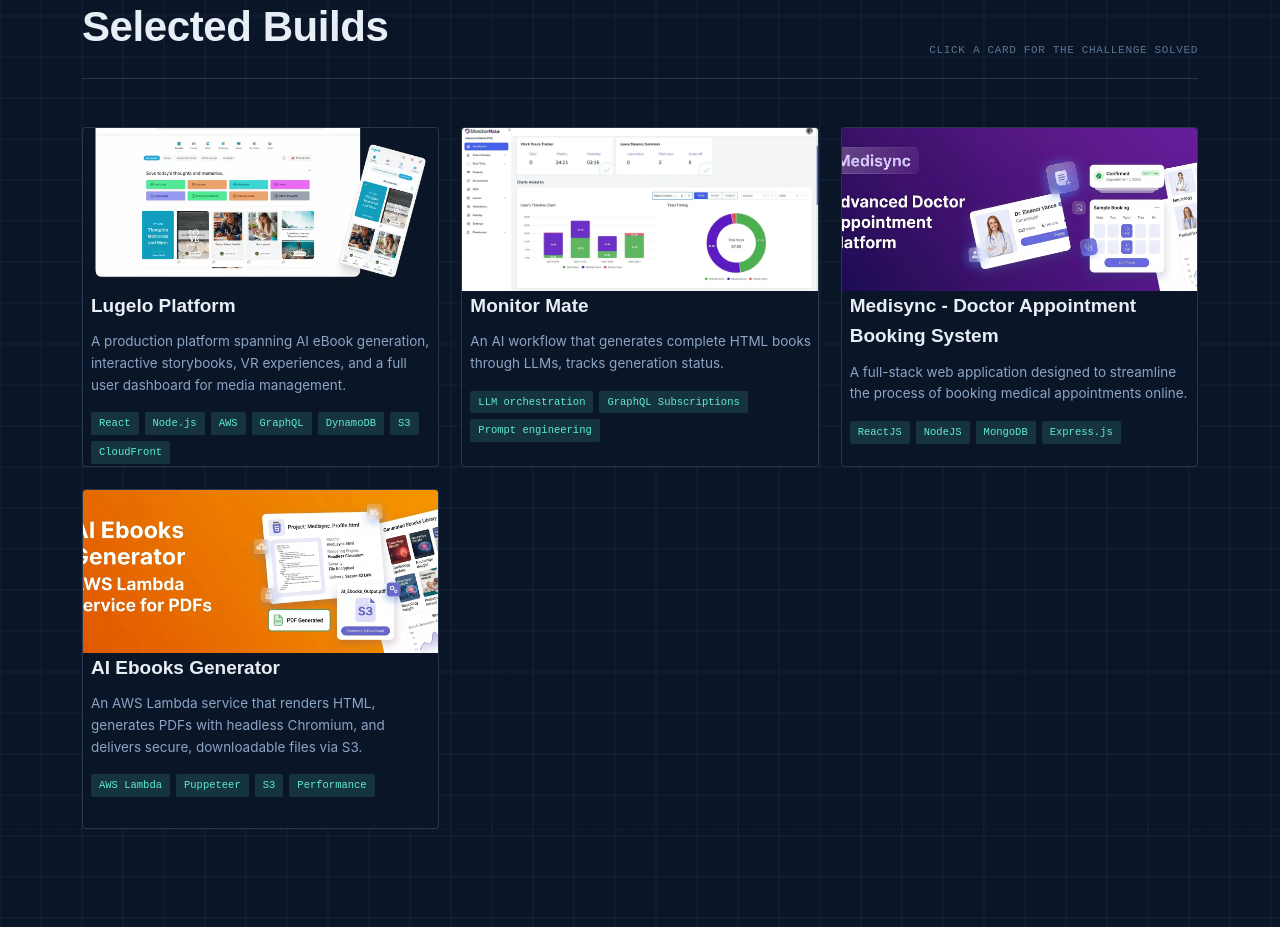
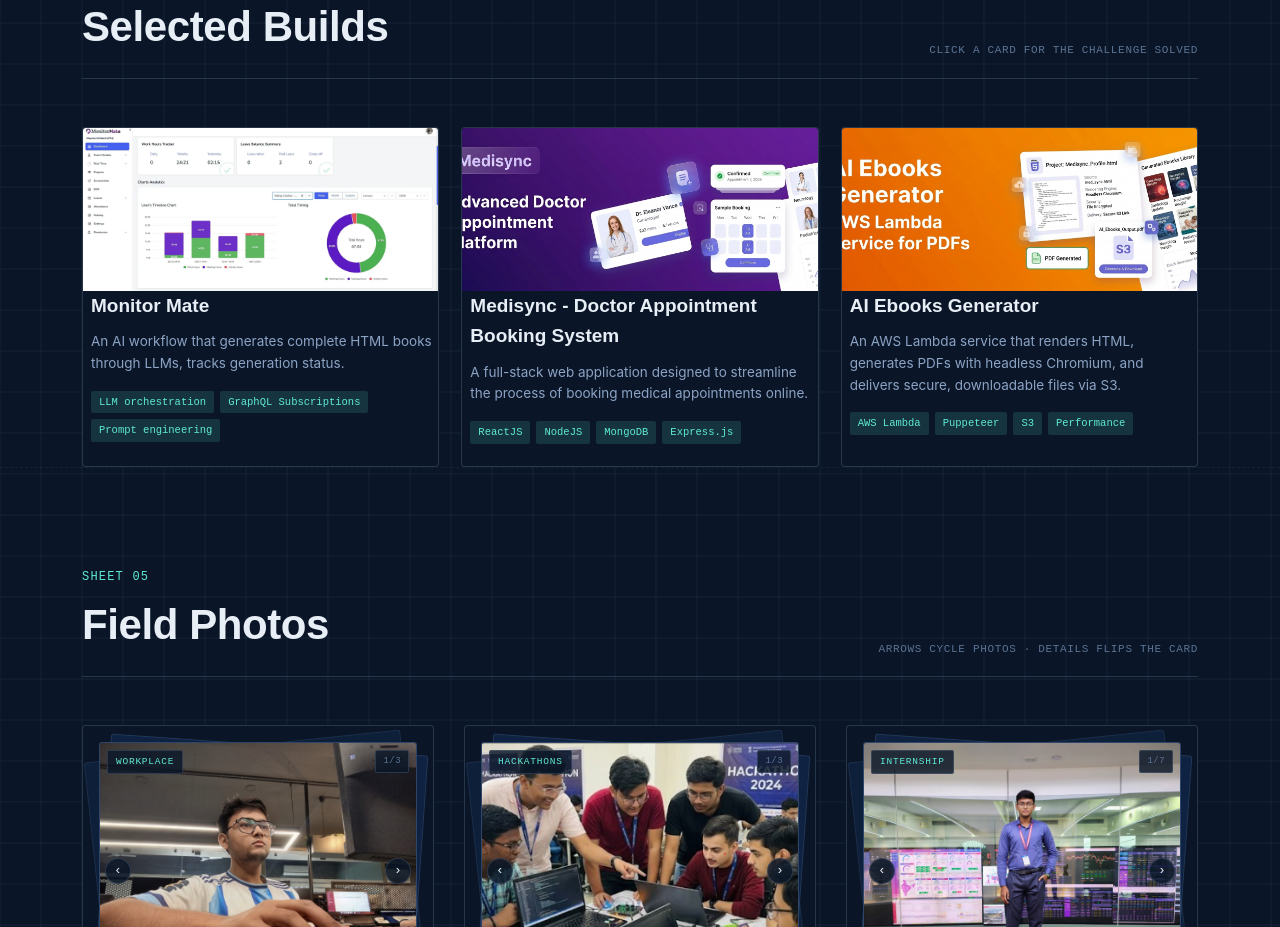
Before and after one commit to rahilsyed/rahil-saiyed, a React (Vite) app: page / in a window 1280 px wide. Shown: the part 2640-3567 px from the top of the page. Built offline with nearby package versions, Linux system fonts and the light colour scheme; no server answers.

Commit message:
removed lglo and added medisync link to project from EN

```diff
--- a/src/utilities/language.ts
+++ b/src/utilities/language.ts
@@ -59,13 +59,13 @@ export const EN = {
     backHint: '← Click to go back',
     confidential: 'Client Confidential',
     entries: [
-      {
-        title: 'Lugelo Platform',
-        desc: 'A production platform spanning AI eBook generation, interactive storybooks, VR experiences, and a full user dashboard for media management.',
-        tags: ['React', 'Node.js', 'AWS', 'GraphQL', 'DynamoDB', 'S3', 'CloudFront'],
-        challenge: 'Synced frontend state across long-running AI generation jobs without polling, using GraphQL subscriptions.',
-        link: 'http://lugelo.com/', image: '/projects_images/lgl-img.png'
-      },
+      // {
+      //   title: 'Lugelo Platform',
+      //   desc: 'A production platform spanning AI eBook generation, interactive storybooks, VR experiences, and a full user dashboard for media management.',
+      //   tags: ['React', 'Node.js', 'AWS', 'GraphQL', 'DynamoDB', 'S3', 'CloudFront'],
+      //   challenge: 'Synced frontend state across long-running AI generation jobs without polling, using GraphQL subscriptions.',
+      //   link: 'http://lugelo.com/', image: '/projects_images/lgl-img.png'
+      // },
       {
         title: 'Monitor Mate',
         desc: 'An AI workflow that generates complete HTML books through LLMs, tracks generation status.',
@@ -77,6 +77,7 @@ export const EN = {
         title: 'Medisync - Doctor Appointment Booking System',
         desc: 'A full-stack web application designed to streamline the process of booking medical appointments online.',
         tags: ['ReactJS', 'NodeJS', 'MongoDB', 'Express.js'],
+        link:'https://medisync-frontend-six.vercel.app/',
         challenge: 'Streamlined appointment booking and scheduling by implementing role-based access, real-time availability, and efficient doctor–patient management in a responsive full-stack platform.',
         image: '/projects_images/Medisync.png'
       },
```
